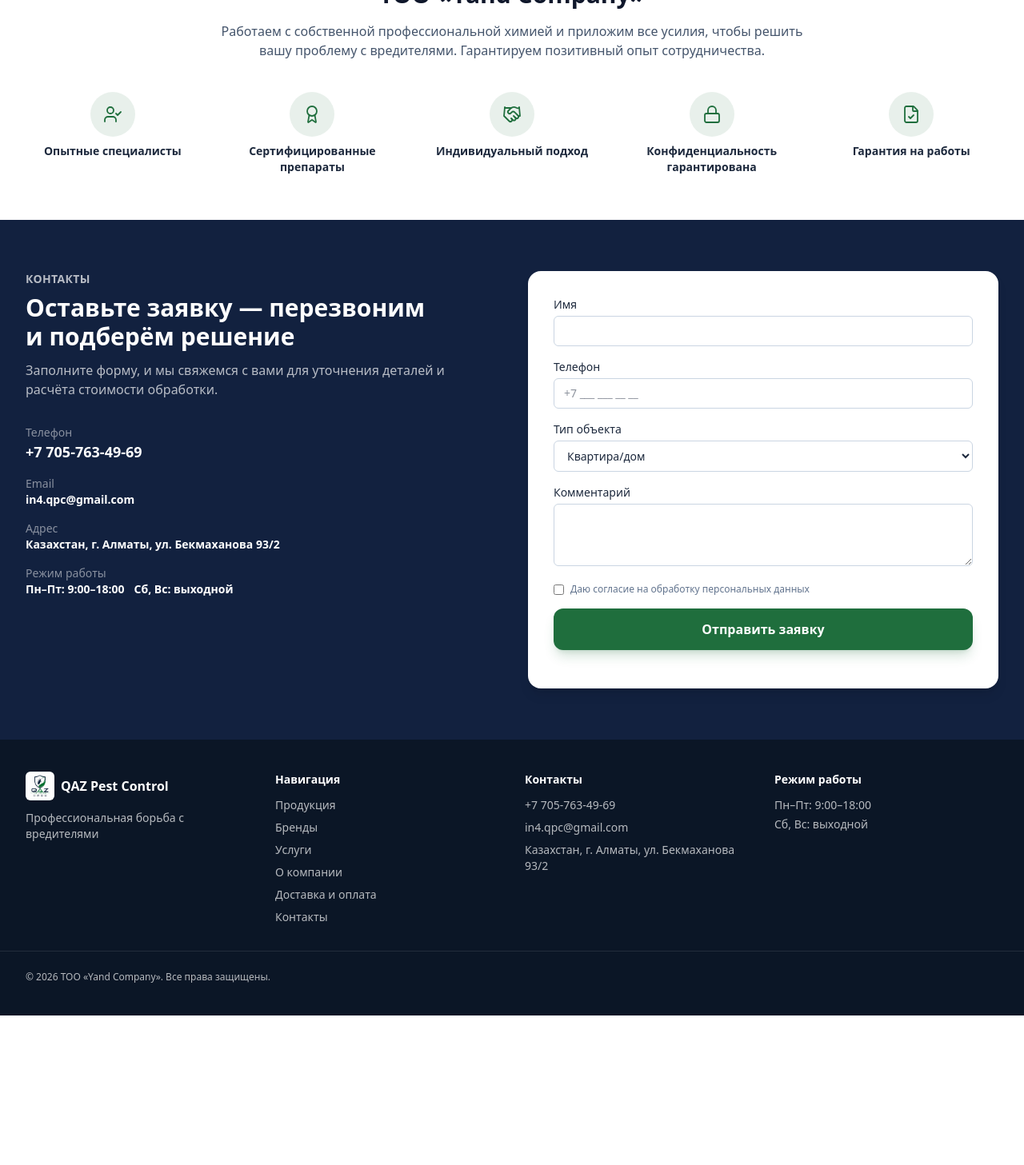
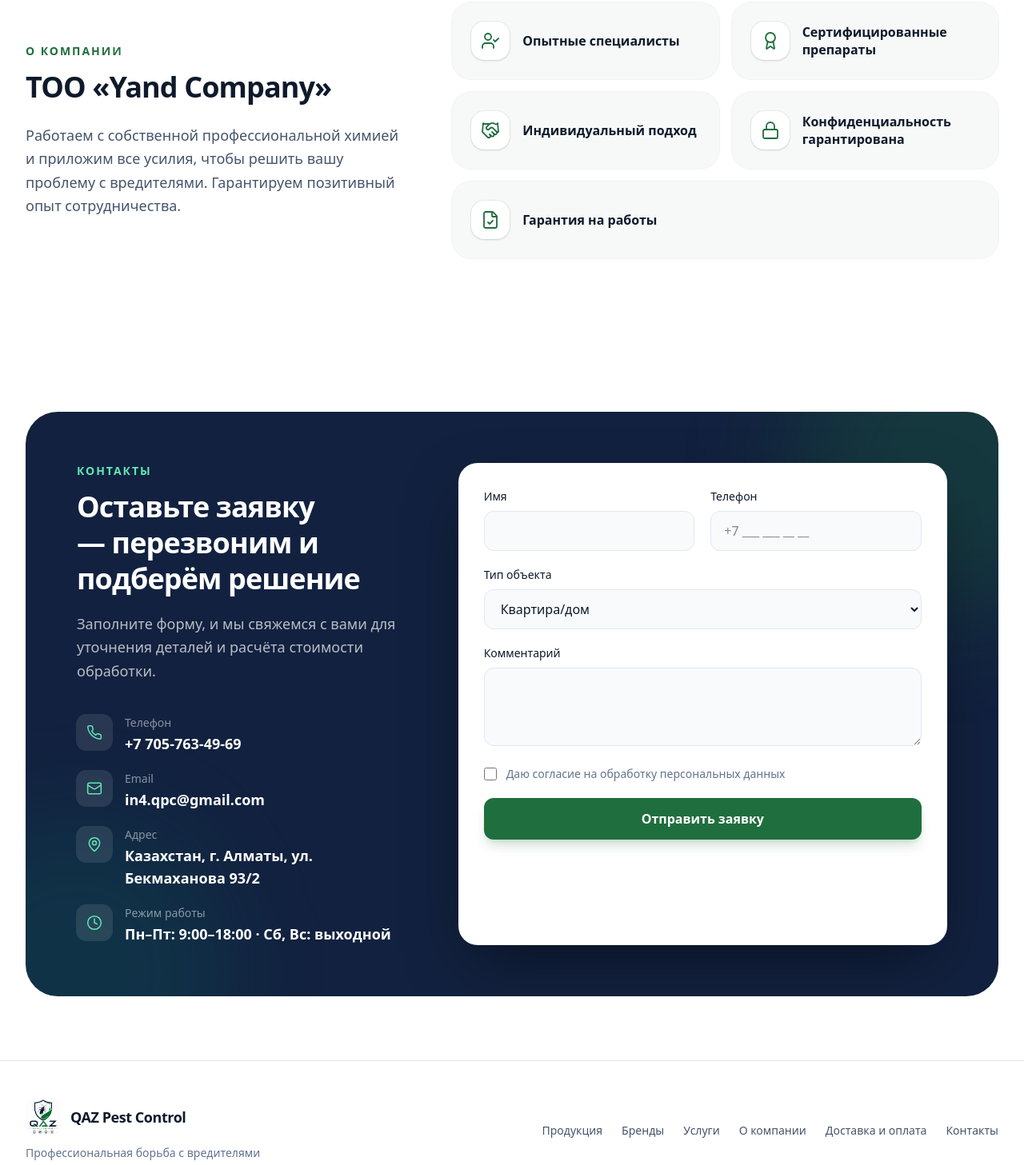
Before and after one commit to KeeGooRoomiE/pest-control-landing, an Astro site: page / in a window 1280 px wide. Shown: the part 3896-5353 px from the top of the page at 80% size. Before the commit the page ends 5166 px from the top, so only its background shows below. Built offline with nearby package versions, Linux system fonts and the light colour scheme; Astro itself is replaced by a stand-in of ours.

Commit message:
UPD/ редизайн, этап 3: о компании, контакты, футер
О компании: текст слева, преимущества карточками справа. Контакты:
тёмная карточка с иконками и формой на светлом фоне (поля 16px,
autocomplete, фокус-кольцо; логика отправки не менялась). Лёгкий
футер без дублирования контактов. Страховка для анимации появления
у самого низа страницы.

```diff
--- a/src/components/sections/About.astro
+++ b/src/components/sections/About.astro
@@ -1,9 +1,8 @@
 ---
 import Container from "../ui/Container.astro";
-import IconTile from "../ui/IconTile.astro";
 import { site } from "../../data/site";
 
-// Иконки — Lucide (MIT), цвет наследуется через currentColor (IconTile: text-brand-green).
+// Иконки — Lucide (MIT), цвет наследуется через currentColor.
 const trustPoints = [
   {
     label: "Опытные специалисты",
@@ -28,22 +27,32 @@ const trustPoints = [
 ];
 ---
 
-<section id="about" class="py-14">
-  <Container>
-    <div class="mx-auto max-w-3xl text-center">
-      <p class="text-sm font-semibold uppercase tracking-wide text-brand-green">О компании</p>
-      <h2 class="mt-2 text-2xl font-bold text-slate-900 sm:text-3xl">
+<section id="about" class="py-20 sm:py-24 lg:py-28">
+  <Container class="grid gap-12 lg:grid-cols-12 lg:items-center lg:gap-16">
+    <div class="lg:col-span-5">
+      <p class="reveal text-sm font-semibold uppercase tracking-[0.14em] text-brand-green">О компании</p>
+      <h2
+        class="reveal mt-3 text-3xl font-bold leading-tight tracking-tight text-ink sm:text-4xl"
+        style="--reveal-delay: 80ms"
+      >
         {site.legalName}{site.sinceYear ? ` — на рынке с ${site.sinceYear} года` : ""}
       </h2>
-      <p class="mt-4 text-slate-600">
+      <p class="reveal mt-6 text-lg leading-relaxed text-slate-600" style="--reveal-delay: 160ms">
         Работаем с собственной профессиональной химией и приложим все усилия, чтобы решить вашу проблему
         с вредителями. Гарантируем позитивный опыт сотрудничества.
       </p>
     </div>
 
-    <div class="mt-10 grid grid-cols-2 gap-8 sm:grid-cols-5">
-      {trustPoints.map((point) => (
-        <IconTile label={point.label}>
+    <ul class="grid gap-4 sm:grid-cols-2 lg:col-span-7">
+      {trustPoints.map((point, i) => (
+        <li
+          class:list={[
+            "reveal group flex items-center gap-4 rounded-3xl bg-brand-mist p-5 ring-1 ring-slate-900/5 transition-colors duration-300 hover:bg-white hover:shadow-[0_14px_40px_rgb(15_27_45/0.08)] sm:p-6",
+            i === trustPoints.length - 1 && trustPoints.length % 2 === 1 && "sm:col-span-2",
+          ]}
+          style={`--reveal-delay: ${i * 80}ms`}
+        >
+          <span class="flex h-12 w-12 shrink-0 items-center justify-center rounded-2xl bg-white text-brand-green shadow-sm ring-1 ring-slate-900/5 transition-colors duration-300 group-hover:bg-brand-green group-hover:text-white">
             <svg
               class="h-6 w-6"
               viewBox="0 0 24 24"
@@ -55,8 +64,10 @@ const trustPoints = [
               aria-hidden="true"
               set:html={point.icon}
             />
-        </IconTile>
+          </span>
+          <span class="font-semibold leading-snug text-ink">{point.label}</span>
+        </li>
       ))}
-    </div>
+    </ul>
   </Container>
 </section>
--- a/src/components/sections/CTAForm.astro
+++ b/src/components/sections/CTAForm.astro
@@ -4,85 +4,125 @@ import Button from "../ui/Button.astro";
 import { site } from "../../data/site";
 
 const objectTypes = ["Квартира/дом", "Офис", "Склад/производство", "Ресторан/кафе", "Другое"];
+
+// Иконки — Lucide (MIT).
+const contactRows = [
+  {
+    label: "Телефон",
+    value: site.phone,
+    href: site.phoneHref,
+    icon: `<path d="M22 16.92v3a2 2 0 0 1-2.18 2 19.79 19.79 0 0 1-8.63-3.07 19.5 19.5 0 0 1-6-6 19.79 19.79 0 0 1-3.07-8.67A2 2 0 0 1 4.11 2h3a2 2 0 0 1 2 1.72c.127.96.361 1.903.7 2.81a2 2 0 0 1-.45 2.11L8.09 9.91a16 16 0 0 0 6 6l1.27-1.27a2 2 0 0 1 2.11-.45c.907.339 1.85.573 2.81.7A2 2 0 0 1 22 16.92z" />`,
+  },
+  {
+    label: "Email",
+    value: site.email,
+    href: `mailto:${site.email}`,
+    icon: `<rect width="20" height="16" x="2" y="4" rx="2" /><path d="m22 7-8.97 5.7a1.94 1.94 0 0 1-2.06 0L2 7" />`,
+  },
+  {
+    label: "Адрес",
+    value: site.address,
+    icon: `<path d="M20 10c0 4.993-5.539 10.193-7.399 11.799a1 1 0 0 1-1.202 0C9.539 20.193 4 14.993 4 10a8 8 0 0 1 16 0" /><circle cx="12" cy="10" r="3" />`,
+  },
+  {
+    label: "Режим работы",
+    value: site.hours.map((h) => `${h.days}: ${h.time}`).join(" · "),
+    icon: `<circle cx="12" cy="12" r="10" /><path d="M12 6v6l4 2" />`,
+  },
+];
+
+const fieldClass =
+  "mt-2 w-full rounded-xl border border-slate-200 bg-slate-50 px-4 py-3 text-base text-ink transition focus:border-brand-green focus:bg-white focus:outline-none focus:ring-4 focus:ring-brand-green/10";
 ---
 
-<section id="contacts" class="bg-brand-navy py-16 text-white">
-  <Container class="grid gap-10 lg:grid-cols-2">
-    <div>
-      <p class="text-sm font-semibold uppercase tracking-wide text-white/70">Контакты</p>
-      <h2 class="mt-2 text-2xl font-bold sm:text-3xl">Оставьте заявку — перезвоним и подберём решение</h2>
-      <p class="mt-3 text-white/70">
+<section id="contacts" class="py-12 sm:py-16 lg:py-20">
+  <Container>
+    <div class="relative overflow-hidden rounded-[2rem] bg-brand-navy p-6 text-white sm:rounded-[2.5rem] sm:p-10 lg:p-16">
+      <div class="pointer-events-none absolute -right-32 -top-32 h-96 w-96 rounded-full bg-brand-green/30 blur-3xl" aria-hidden="true"></div>
+      <div class="pointer-events-none absolute -bottom-40 -left-32 h-96 w-96 rounded-full bg-emerald-400/10 blur-3xl" aria-hidden="true"></div>
+
+      <div class="relative grid gap-12 lg:grid-cols-12 lg:gap-14">
+        <div class="lg:col-span-5">
+          <p class="reveal text-sm font-semibold uppercase tracking-[0.14em] text-emerald-300">Контакты</p>
+          <h2
+            class="reveal mt-3 text-3xl font-bold leading-tight tracking-tight sm:text-4xl"
+            style="--reveal-delay: 80ms"
+          >
+            Оставьте заявку — перезвоним и подберём решение
+          </h2>
+          <p class="reveal mt-5 text-lg leading-relaxed text-white/70" style="--reveal-delay: 160ms">
             Заполните форму, и мы свяжемся с вами для уточнения деталей и расчёта стоимости обработки.
           </p>
 
-      <dl class="mt-8 space-y-4 text-sm">
+          <ul class="mt-10 grid gap-5">
+            {contactRows.map((row, i) => (
+              <li class="reveal flex items-start gap-4" style={`--reveal-delay: ${200 + i * 70}ms`}>
+                <span class="flex h-11 w-11 shrink-0 items-center justify-center rounded-xl bg-white/10 text-emerald-300 ring-1 ring-white/10">
+                  <svg
+                    class="h-5 w-5"
+                    viewBox="0 0 24 24"
+                    fill="none"
+                    stroke="currentColor"
+                    stroke-width="1.8"
+                    stroke-linecap="round"
+                    stroke-linejoin="round"
+                    aria-hidden="true"
+                    set:html={row.icon}
+                  />
+                </span>
                 <div>
-          <dt class="text-white/50">Телефон</dt>
-          <dd><a href={site.phoneHref} class="text-lg font-semibold">{site.phone}</a></dd>
+                  <p class="text-sm text-white/50">{row.label}</p>
+                  {row.href ? (
+                    <a href={row.href} class="mt-0.5 block text-lg font-semibold transition-colors hover:text-emerald-300">{row.value}</a>
+                  ) : (
+                    <p class="mt-0.5 text-lg font-semibold">{row.value}</p>
+                  )}
                 </div>
-        <div>
-          <dt class="text-white/50">Email</dt>
-          <dd><a href={`mailto:${site.email}`} class="font-semibold">{site.email}</a></dd>
-        </div>
-        <div>
-          <dt class="text-white/50">Адрес</dt>
-          <dd class="font-semibold">{site.address}</dd>
-        </div>
-        <div>
-          <dt class="text-white/50">Режим работы</dt>
-          <dd class="font-semibold">
-            {site.hours.map((h) => (
-              <span class="mr-3 inline-block">{h.days}: {h.time}</span>
+              </li>
             ))}
-          </dd>
-        </div>
-      </dl>
+          </ul>
         </div>
 
-    <form data-lead-form class="rounded-2xl bg-white p-6 text-slate-800 shadow-lg sm:p-8">
-      <div class="grid gap-4">
-        <label class="block text-sm font-medium">
+        <form
+          data-lead-form
+          class="reveal rounded-3xl bg-white p-6 text-slate-800 shadow-[0_30px_80px_-20px_rgb(0_0_0/0.5)] sm:p-8 lg:col-span-7"
+          style="--reveal-delay: 120ms"
+        >
+          <div class="grid gap-5">
+            <div class="grid gap-5 sm:grid-cols-2">
+              <label class="block text-sm font-medium text-ink">
                 Имя
-          <input
-            type="text"
-            name="name"
-            required
-            class="mt-1 w-full rounded-md border border-slate-300 px-3 py-2 text-sm focus:border-brand-green focus:outline-none"
-          />
+                <input type="text" name="name" required autocomplete="name" class={fieldClass} />
               </label>
 
-        <label class="block text-sm font-medium">
+              <label class="block text-sm font-medium text-ink">
                 Телефон
                 <input
                   type="tel"
                   name="phone"
                   required
+                  autocomplete="tel"
+                  inputmode="tel"
                   placeholder="+7 ___ ___ __ __"
-            class="mt-1 w-full rounded-md border border-slate-300 px-3 py-2 text-sm focus:border-brand-green focus:outline-none"
+                  class={fieldClass}
                 />
               </label>
+            </div>
 
-        <label class="block text-sm font-medium">
+            <label class="block text-sm font-medium text-ink">
               Тип объекта
-          <select
-            name="objectType"
-            class="mt-1 w-full rounded-md border border-slate-300 px-3 py-2 text-sm focus:border-brand-green focus:outline-none"
-          >
+              <select name="objectType" class={fieldClass}>
                 {objectTypes.map((t) => <option value={t}>{t}</option>)}
               </select>
             </label>
 
-        <label class="block text-sm font-medium">
+            <label class="block text-sm font-medium text-ink">
               Комментарий
-          <textarea
-            name="comment"
-            rows="3"
-            class="mt-1 w-full rounded-md border border-slate-300 px-3 py-2 text-sm focus:border-brand-green focus:outline-none"
-          ></textarea>
+              <textarea name="comment" rows="3" class={fieldClass}></textarea>
             </label>
 
-        <label class="flex items-start gap-2 text-xs text-slate-500">
-          <input type="checkbox" name="consent" required class="mt-0.5" />
+            <label class="flex items-start gap-3 text-sm text-slate-500">
+              <input type="checkbox" name="consent" required class="mt-0.5 h-4 w-4 accent-brand-green" />
               Даю согласие на обработку персональных данных
             </label>
 
@@ -91,6 +131,8 @@ const objectTypes = ["Квартира/дом", "Офис", "Склад/прои
             <p data-lead-form-status class="text-sm" role="status" aria-live="polite"></p>
           </div>
         </form>
+      </div>
+    </div>
   </Container>
 </section>
 
--- a/src/components/sections/Footer.astro
+++ b/src/components/sections/Footer.astro
@@ -7,47 +7,28 @@ import logo from "../../assets/logo/qaz-pest-control.jpg";
 const currentYear = new Date().getFullYear();
 ---
 
-<footer class="bg-brand-navy-dark py-10 text-white/70">
-  <Container class="grid gap-8 sm:grid-cols-2 lg:grid-cols-4">
-    <div>
-      <div class="flex items-center gap-2">
-        <div class="flex h-9 w-9 items-center justify-center rounded-md bg-white p-1">
-          <Image src={logo} alt={site.companyName} width={28} height={28} class="h-full w-full object-contain" />
-        </div>
-        <span class="font-bold text-white">{site.companyName}</span>
+<footer class="border-t border-slate-200 bg-white py-12">
+  <Container>
+    <div class="flex flex-col gap-8 lg:flex-row lg:items-center lg:justify-between">
+      <div class="max-w-sm">
+        <a href="#hero" class="flex items-center gap-3">
+          <Image src={logo} alt={site.companyName} width={44} height={44} class="h-11 w-11 rounded-lg object-contain" />
+          <span class="text-lg font-bold tracking-tight text-ink">{site.companyName}</span>
+        </a>
+        <p class="mt-3 text-sm leading-relaxed text-slate-500">{site.tagline}</p>
       </div>
-      <p class="mt-3 text-sm">{site.tagline}</p>
+
+      <nav aria-label="Навигация по сайту">
+        <ul class="flex flex-wrap gap-x-6 gap-y-3 text-sm font-medium text-slate-600">
+          {navLinks.map((link) => (
+            <li><a href={link.href} class="transition-colors hover:text-brand-green">{link.label}</a></li>
+          ))}
+        </ul>
+      </nav>
     </div>
 
-    <div>
-      <p class="mb-3 text-sm font-semibold text-white">Навигация</p>
-      <ul class="space-y-2 text-sm">
-        {navLinks.map((link) => (
-          <li><a href={link.href} class="hover:text-white">{link.label}</a></li>
-        ))}
-      </ul>
-    </div>
-
-    <div>
-      <p class="mb-3 text-sm font-semibold text-white">Контакты</p>
-      <ul class="space-y-2 text-sm">
-        <li><a href={site.phoneHref} class="hover:text-white">{site.phone}</a></li>
-        <li><a href={`mailto:${site.email}`} class="hover:text-white">{site.email}</a></li>
-        <li>{site.address}</li>
-      </ul>
-    </div>
-
-    <div>
-      <p class="mb-3 text-sm font-semibold text-white">Режим работы</p>
-      <ul class="space-y-1 text-sm">
-        {site.hours.map((h) => (
-          <li>{h.days}: {h.time}</li>
-        ))}
-      </ul>
-    </div>
-  </Container>
-
-  <Container class="mt-8 border-t border-white/10 pt-6 text-xs">
-    &copy; {currentYear} {site.legalName}. Все права защищены.
+    <p class="mt-10 border-t border-slate-200 pt-6 text-sm text-slate-400">
+      &copy; {currentYear} {site.legalName}. Все права защищены.
+    </p>
   </Container>
 </footer>
--- a/src/layouts/Layout.astro
+++ b/src/layouts/Layout.astro
@@ -47,5 +47,17 @@ const {
       { rootMargin: "0px 0px -8% 0px", threshold: 0.08 },
     );
     items.forEach((el) => observer.observe(el));
+
+    // Страховка: блоки в самом низу страницы могут не попасть в зону появления
+    // (rootMargin отрезает нижние 8% окна) — при доскролле до конца показываем всё.
+    const revealRest = () => {
+      const atBottom = window.scrollY + window.innerHeight >= document.documentElement.scrollHeight - 4;
+      if (!atBottom) return;
+      document.querySelectorAll<HTMLElement>(".reveal:not(.is-visible)").forEach((el) => el.classList.add("is-visible"));
+      observer.disconnect();
+      window.removeEventListener("scroll", revealRest);
+    };
+    window.addEventListener("scroll", revealRest, { passive: true });
+    revealRest();
   }
 </script>
```
Lines whose indentation alone changed are shown as unchanged.
